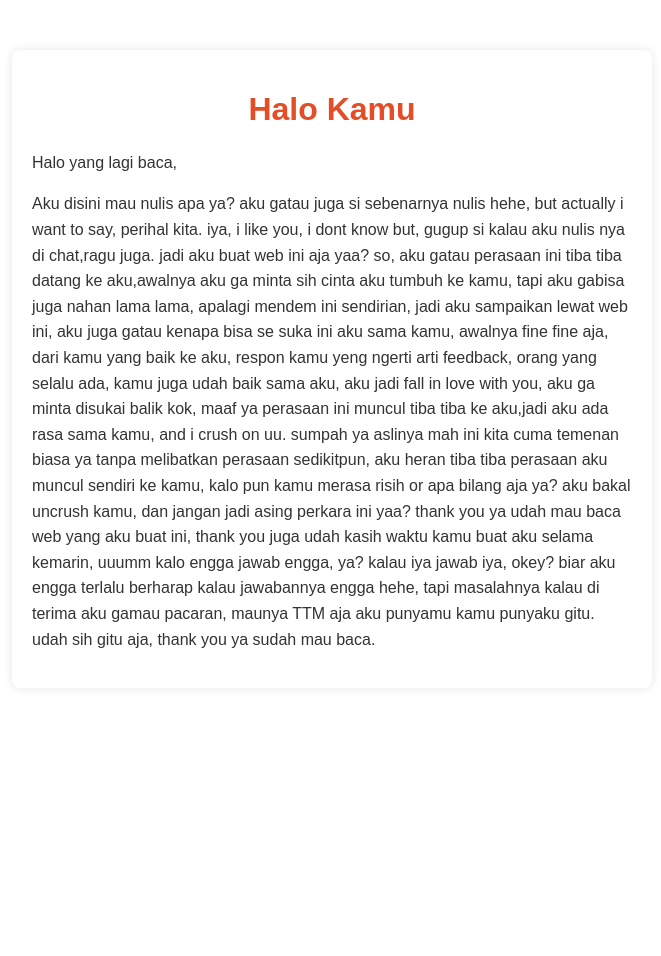
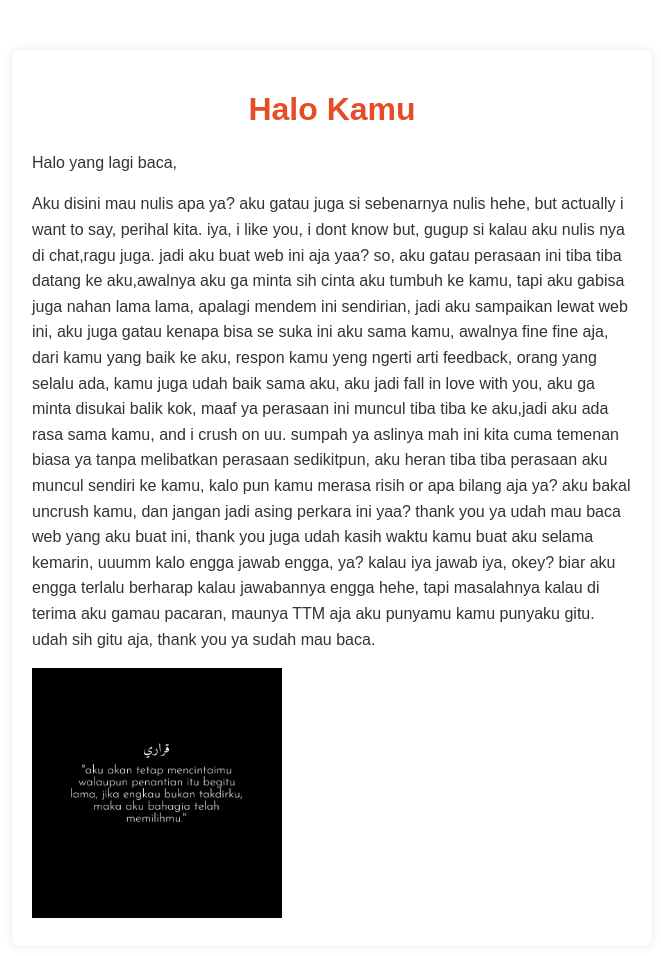
Before and after one commit to Natxu333/Natxu.github.io, a plain HTML site: page index.html in a window 1280 px wide. Shown: the whole page, without its empty margins (308-969 px from the left). Before the commit the page ends 800 px from the top, so only its background shows below. Drawn offline with Linux system fonts and the light colour scheme.

Commit message:
index.html

```diff
--- a/index.html
+++ b/index.html
@@ -18,6 +18,7 @@
             <p>
                 Aku disini mau nulis apa ya? aku gatau juga si sebenarnya nulis hehe, but actually i want to say, perihal kita. iya, i like you, i dont know but, gugup si kalau aku nulis nya di chat,ragu juga. jadi aku buat web ini aja yaa? so, aku gatau perasaan ini tiba tiba datang ke aku,awalnya aku ga minta sih cinta aku tumbuh ke kamu, tapi aku gabisa juga nahan lama lama, apalagi mendem ini sendirian, jadi aku sampaikan lewat web ini, aku juga gatau kenapa bisa se suka ini aku sama kamu, awalnya fine fine aja, dari kamu yang baik ke aku, respon kamu yeng ngerti arti feedback, orang yang selalu ada, kamu juga udah baik sama aku, aku jadi fall in love with you, aku ga minta disukai balik kok, maaf ya perasaan ini muncul tiba tiba ke aku,jadi aku ada rasa sama kamu, and i crush on uu. sumpah ya aslinya mah ini kita cuma temenan biasa ya tanpa melibatkan perasaan sedikitpun, aku heran tiba tiba perasaan aku muncul sendiri ke kamu, kalo pun kamu merasa risih or apa bilang aja ya? aku bakal uncrush kamu, dan jangan jadi asing perkara ini yaa? thank you ya udah mau baca web yang aku buat ini, thank you juga udah kasih waktu kamu buat aku selama kemarin, uuumm kalo engga jawab engga, ya? kalau iya jawab iya, okey? biar aku engga terlalu berharap kalau jawabannya engga hehe, tapi masalahnya kalau di terima aku gamau pacaran, maunya TTM aja aku punyamu kamu punyaku gitu. udah sih gitu aja, thank you ya sudah mau baca.
             </p>
+            <img src="WhatsApp Image 2023-12-11 at 18.37.19_ad29e60d.jpg" alt="Maaf gambar tidak bisa dimuat" width="250px">
         </div>
     </div>
 </body>
```
